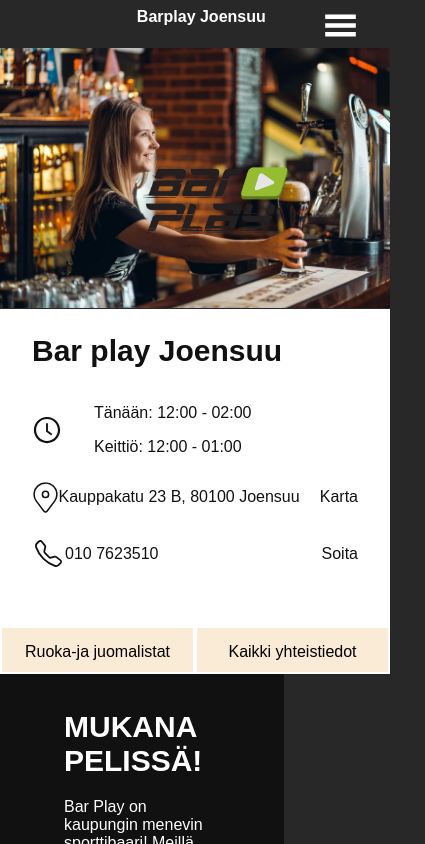
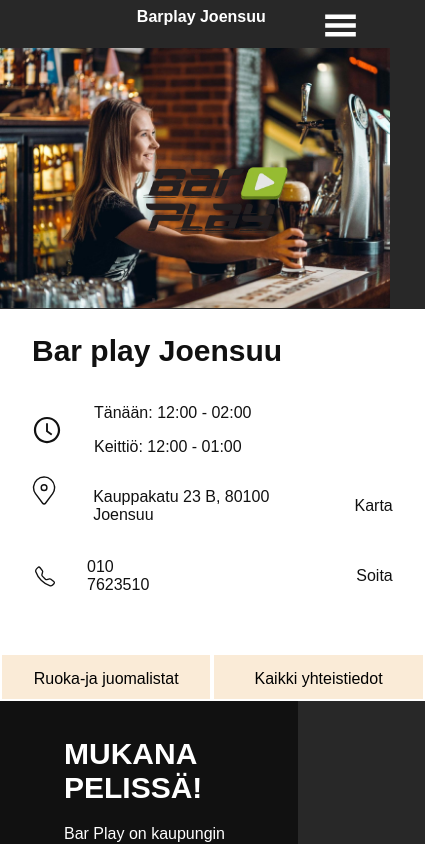
Before and after one commit to MarkusAP98/barplay02, a React (Create React App) app: page / in a window 390 px wide. Shown: the top 844 px of the page, 425 px wide, since content can reach past the window. Built offline with nearby package versions, Linux system fonts and the light colour scheme.

Commit message:
corrected some info so its more responsive friendl

```diff
--- a/src/components/Info/Info.css
+++ b/src/components/Info/Info.css
@@ -72,8 +72,16 @@
 
 .barplay__schedule-location {
   display: flex;
+}
+
+.barplay__schedule-location-text {
+  display: flex;
+  align-items: center;
   justify-content: space-between;
-  align-items: center;
+}
+
+.barplay__schedule-location p {
+  margin-left: 2rem;
 }
 
 .barplay__schedule-icon-location {
@@ -84,23 +92,26 @@
 .barplay__schedule-location a {
   color: #111111;
   text-decoration: none;
-}
-
-.barplay__schedule-location p {
-  margin-left: -1.6rem;
+  margin-left: 3rem;
 }
 
 /* ----- Phone ------ */
 
 .barplay__schedule-phone {
   display: flex;
-  justify-content: space-between;
   align-items: center;
+
+}
+
+#soita {
+  margin-left: 12.5rem;
 }
 
 .barplay__schedule-phone a {
   color: #111111;
   text-decoration: none;
+  margin-left: 2rem;
+
 }
 
 .barplay__schedule-icon-phone {
@@ -108,9 +119,6 @@
   margin-left: 3px;
 }
 
-#soita {
-  margin-left: 10rem;
-}
 
 /* -------Ruoka listat----- */
 
@@ -144,4 +152,8 @@
         width: 100%;
         box-sizing: border-box;
       }
+
+      .barplay__schedule-location p {
+
+      }
 }
--- a/src/components/Info/Info.js
+++ b/src/components/Info/Info.js
@@ -62,8 +62,10 @@
             {/* ----------location-------- */}
             <div className="barplay__schedule-location">
               <CiLocationOn className="barplay__schedule-icon-location" />
-              <p>Kauppakatu 23 B, 80100 Joensuu</p>
-              <a href="#">Karta</a>
+              <div className="barplay__schedule-location-text">
+                <p>Kauppakatu 23 B, 80100 Joensuu</p>
+                <a href="#">Karta</a>
+              </div>
             </div>
             <br></br>
             {/* -------phone-------- */}
```
